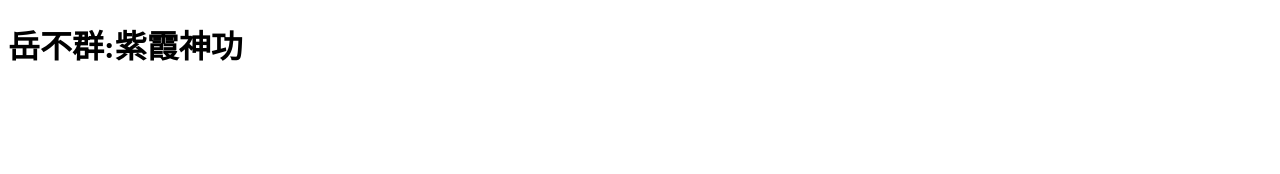
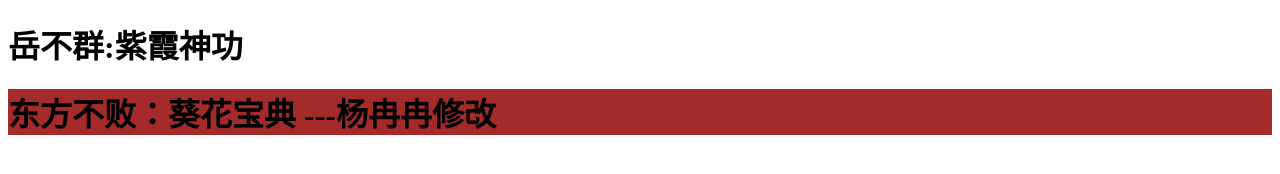
Before and after one commit to xj54666/huashan, a plain HTML site: page index.html in a window 1280 px wide. Drawn offline with Linux system fonts and the light colour scheme.

Commit message:
杨冉冉提交了

```diff
--- a/index.html
+++ b/index.html
@@ -8,5 +8,6 @@
 </head>
 <body>
     <h1>岳不群:紫霞神功</h1>
+    <h1 style="background-color: brown;">东方不败：葵花宝典 ---杨冉冉修改</h1>
 </body>
 </html>
```
